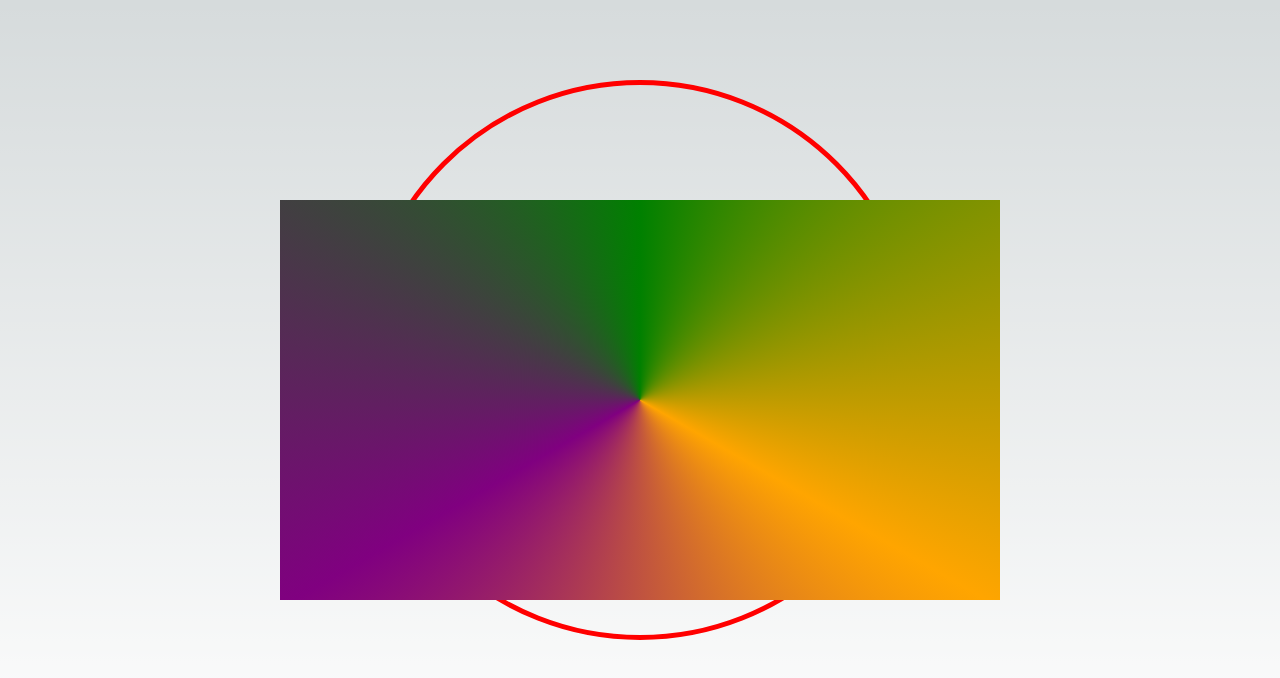
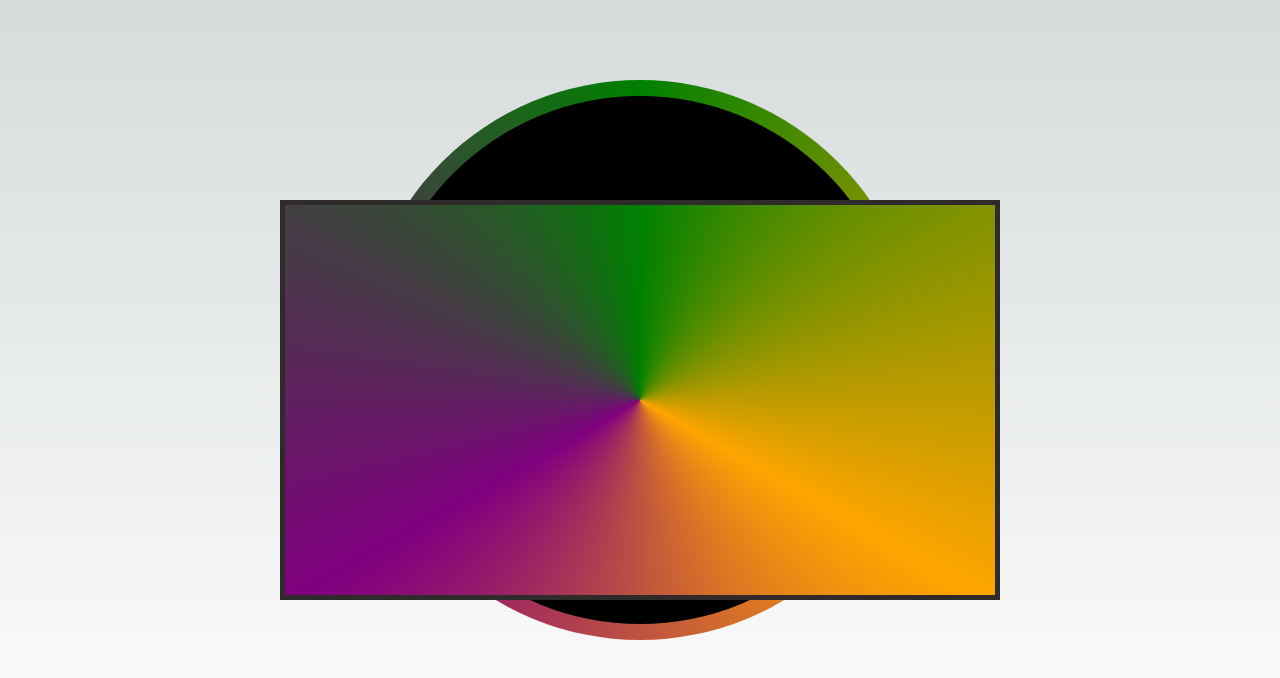
Before and after one commit to ThinkCreatively/Experiments, a Next.js app in the folder experiments/experiments/: page / in a window 1280 px wide. Shown: the top 678 px of the page. Built offline with nearby package versions, Linux system fonts and the light colour scheme.

Commit message:
~ added css files for components, refactored code, reorganized file structure

```diff
--- a/experiments/experiments/src/app/page.module.css
+++ b/experiments/experiments/src/app/page.module.css
@@ -5,23 +5,13 @@
   min-height: 100vh;
 }
 
-.container {
+/* holds everything within it */
+.outterContainer {
+  /* background: white; */
+  border: 5px solid rgb(48, 43, 43);
   display: flex;
   justify-content: center;
   align-items: center;
-  background: conic-gradient(green, orange, purple, green);
   width: 45rem;
   height: 25rem;
 }
-
-
-
-.circle {
-  width: 35rem;
-  height: 35rem;
-  position: absolute;
-  border: 5px solid red;
-  border-radius: 999%;
-  z-index: -99;
-  top: 5rem;
-}
--- a/experiments/experiments/src/app/page.tsx
+++ b/experiments/experiments/src/app/page.tsx
@@ -1,12 +1,13 @@
 import styles from "./page.module.css";
 import RainbowBox from "../components/rainbowBox/rainbowBox";
+import Circle from "../components/circle/circle";
 
 export default function Home() {
   return (
     <main className={styles.main}>
-      <div className={styles.container}>
+      <div className={styles.outterContainer}>
         <RainbowBox />
-        <div className={styles.circle} />
+        <Circle />
       </div>
     </main>
   );
--- /dev/null
+++ b/experiments/experiments/src/components/circle/circle.tsx
@@ -0,0 +1,13 @@
+import React from "react";
+import styles from "./circleStyles.module.css";
+
+const circle = () => {
+  return (
+    <div className={styles.circleContainer}>
+      <div className={styles.circle} />
+      <div className={styles.blackoutCircle} />
+    </div>
+  );
+};
+
+export default circle;
--- /dev/null
+++ b/experiments/experiments/src/components/circle/circleStyles.module.css
@@ -0,0 +1,27 @@
+.circle {
+  width: 35rem;
+  height: 35rem;
+  position: absolute;
+  background: conic-gradient(green, orange, purple, green);
+  border-radius: 999%;
+  z-index: -99;
+  top: 5rem;
+}
+
+.blackoutCircle {
+  background: black;
+  height: 33rem;
+  width: 33rem;
+  position: absolute;
+  border-radius: 999%;
+  z-index: -99;
+  top: 6rem;
+}
+
+.circleContainer {
+  display: flex;
+  justify-content: center;
+  width: 100%;
+  height: 100%;
+  position: absolute;
+}
--- a/experiments/experiments/src/components/rainbowBox/rainbowBox.tsx
+++ b/experiments/experiments/src/components/rainbowBox/rainbowBox.tsx
@@ -1,11 +1,10 @@
 import React from "react";
-import styles from "./rainbowBoxStyles.css";
+import styles from "./rainbowBoxStyles.module.css";
 
 const RainbowBox = () => {
   return (
-    <div>
+    <div style={{ height: "100%", width: "100%" }}>
       <div className={styles.firstBox} />
-      <div className={styles.secondBox} />
     </div>
   );
 };
--- a/experiments/experiments/src/components/rainbowBox/rainbowBoxStyles.css
+++ /dev/null
@@ -1,19 +0,0 @@
-.firstBox {
-  display: flex;
-  justify-content: center;
-  align-items: center;
-  background: black;
-  width: 43rem;
-  height: 23rem;
-}
-
-.secondBox {
-  display: flex;
-  justify-content: center;
-  align-items: center;
-  background: black;
-  width: 43rem;
-  height: 23rem;
-  position: absolute;
-  top: 17.6rem;
-}
--- /dev/null
+++ b/experiments/experiments/src/components/rainbowBox/rainbowBoxStyles.module.css
@@ -0,0 +1,9 @@
+.firstBox {
+  display: flex;
+  justify-content: center;
+  align-items: center;
+  background: conic-gradient(green, orange, purple, green);
+  width: 100%;
+  height: 100%;
+  animation: spin 2s linear infinite;
+}
--- /dev/null
+++ b/experiments/experiments/src/types/index.d.ts
@@ -0,0 +1,4 @@
+declare module '*.css' {
+  const content: { [className: string]: string };
+  export default content;
+}
--- a/experiments/experiments/tsconfig.json
+++ b/experiments/experiments/tsconfig.json
@@ -18,9 +18,7 @@
         "name": "next"
       }
     ],
-    "paths": {
-      "@/*": ["./src/*"]
-    }
+    "baseUrl": "./",
   },
   "include": ["next-env.d.ts", "**/*.ts", "**/*.tsx", ".next/types/**/*.ts"],
   "exclude": ["node_modules"]
```
